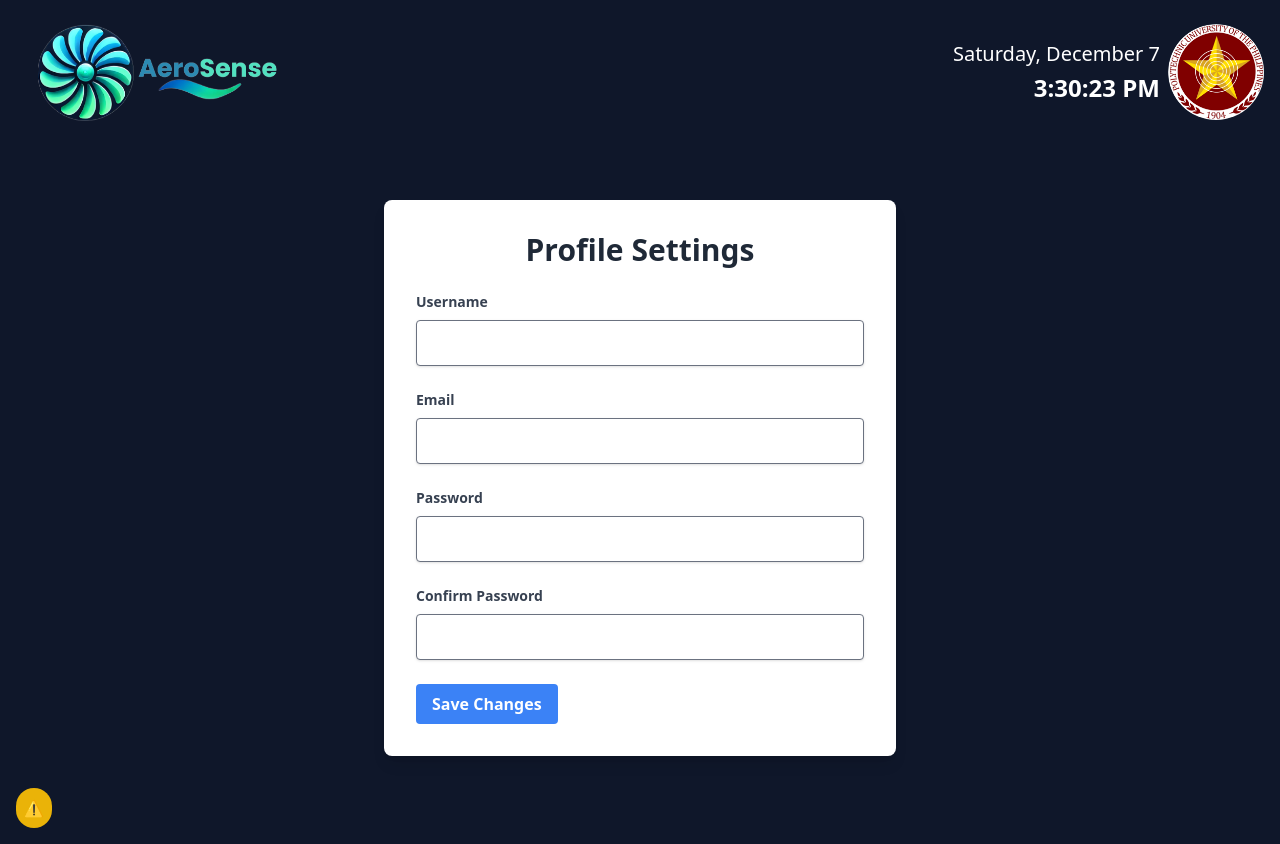
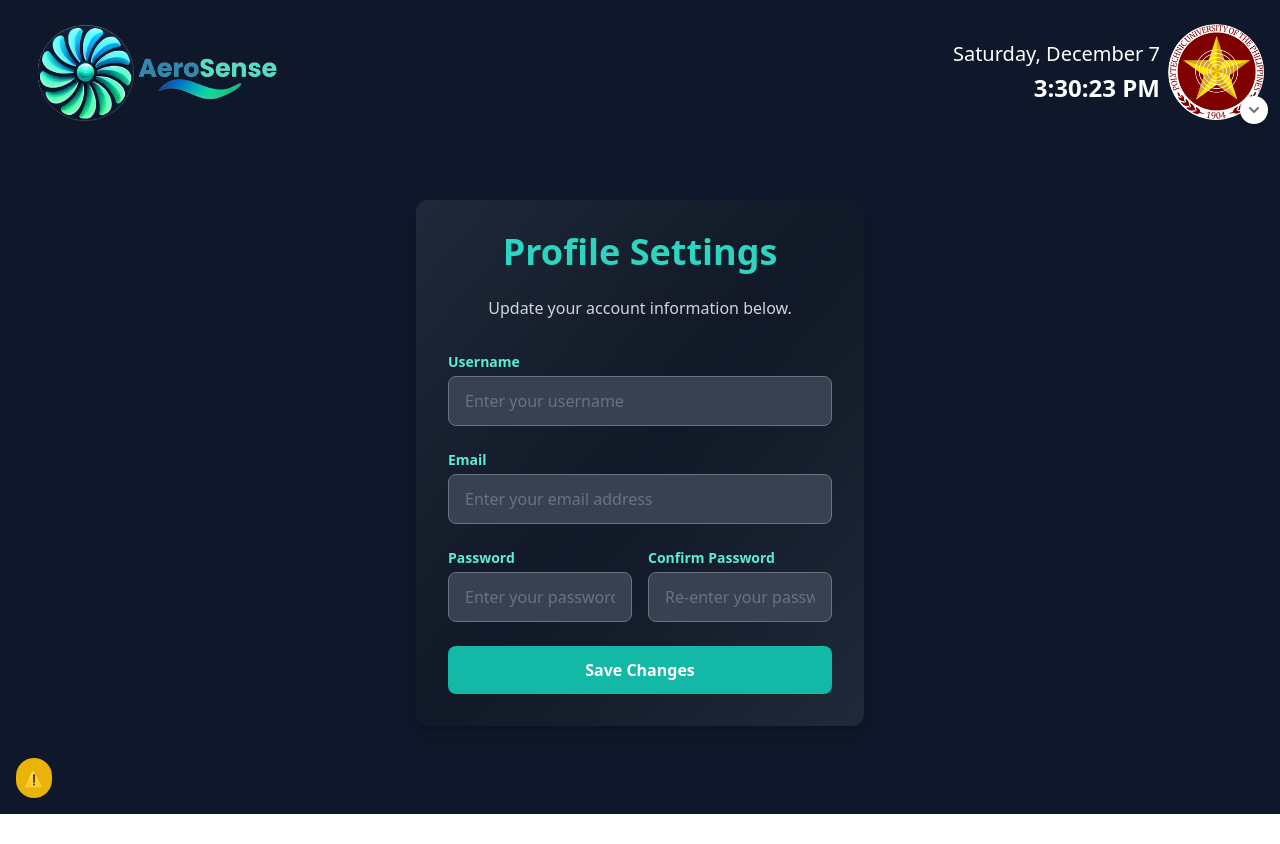
Before and after one commit to leeangelesss/smart-exhaust-fan-monitoring-app, a React (Vite) app in the folder monitoring-app/: page /profile in a window 1280 px wide. After the commit the page ends 814 px from the top, so only its background shows below. Built offline with nearby package versions, Linux system fonts and the light colour scheme.

Commit message:
feat: color of progress bat and indicator of profile settings in user profile.

```diff
--- a/monitoring-app/package.json
+++ b/monitoring-app/package.json
@@ -13,6 +13,7 @@
     "@tailwindcss/forms": "^0.5.9",
     "react": "^18.3.1",
     "react-dom": "^18.3.1",
+    "react-icons": "^5.4.0",
     "react-router-dom": "^7.0.2"
   },
   "devDependencies": {
--- a/monitoring-app/sensorsData.jsx
+++ b/monitoring-app/sensorsData.jsx
@@ -9,7 +9,7 @@ const sensors = [
     {
         label: 'Temperature',
         icon: temperature,
-        value: '35',
+        value: '20',
         unit: '°C', // Degree Celsius
         minValue: '0',
         maxValue: '100',
@@ -17,7 +17,7 @@ const sensors = [
     {
         label: 'Humidity',
         icon: humidity,
-        value: '42',
+        value: '78',
         unit: '%', // Percentage
         minValue: '0',
         maxValue: '100',
@@ -25,7 +25,7 @@ const sensors = [
     {
         label: 'Carbon Monoxide',
         icon: carbonMonoxide,
-        value: '61',
+        value: '26',
         unit: 'ppm', // Parts per million
         minValue: '0',
         maxValue: '100',
@@ -33,26 +33,26 @@ const sensors = [
     {
         label: 'Carbon Dioxide',
         icon: carbonDioxide,
-        value: '45',
+        value: '3022',
         unit: 'ppm', // Parts per million
         minValue: '0',
-        maxValue: '100',
+        maxValue: '5000',
     },
     {
         label: 'Butane',
         icon: butane,
-        value: '53',
+        value: '1350',
         unit: 'ppm', // Parts per million
         minValue: '0',
-        maxValue: '100',
+        maxValue: '5000',
     },
     {
         label: 'Propane',
         icon: propane,
-        value: '86',
+        value: '4389',
         unit: 'ppm', // Parts per million
         minValue: '0',
-        maxValue: '100',
+        maxValue: '5000',
     },
 ];
 
--- a/monitoring-app/src/components/SensorCard.jsx
+++ b/monitoring-app/src/components/SensorCard.jsx
@@ -7,7 +7,7 @@ const SensorCard = ({ label, icon, value, unit, minValue, maxValue }) => (
       <img src={icon} alt={label} className="w-6 sm:w-8 md:w-8 lg:w-10 xl:w-10 opacity-75" />
       <div className="ml-2 text-xs sm:text-sm md:text-base lg:text-lg xl:text-xl font-medium text-gray-600">{label}</div>
     </div>
-    <ProgressBar value={value} unit={unit} minValue={minValue} maxValue={maxValue} />
+    <ProgressBar label={label} value={value} unit={unit} minValue={minValue} maxValue={maxValue} />
   </div>
 );
 
--- a/monitoring-app/src/components/UserContainer.jsx
+++ b/monitoring-app/src/components/UserContainer.jsx
@@ -16,16 +16,57 @@ const UserContainer = () => {
 
   return (
     <div className="relative">
+      {/* Profile Image */}
       <div
-        className="rounded-full flex items-center justify-center w-12 h-12 sm:w-14 sm:h-14 md:w-16 md:h-16 lg:w-20 lg:h-20 xl:w-24 xl:h-24 cursor-pointer"
+        className="relative group rounded-full flex items-center justify-center w-12 h-12 sm:w-14 sm:h-14 md:w-16 md:h-16 lg:w-20 lg:h-20 xl:w-24 xl:h-24 cursor-pointer"
         onClick={toggleDropdown}
       >
-        <img src="PUPLogo.png" alt="User" className="rounded-full object-contain w-full h-full" />
+        {/* Profile Image */}
+        <img
+          src="PUPLogo.png"
+          alt="User"
+          className="rounded-full object-contain w-full h-full"
+        />
+
+        {/* Hover Effect */}
+        <div className="absolute inset-0 rounded-full bg-black bg-opacity-30 opacity-0 group-hover:opacity-100 transition-opacity flex items-center justify-center">
+          <span className="text-white text-sm font-semibold"></span>
+        </div>
+
+        {/* Dropdown Arrow Indicator */}
+        <div className="absolute -bottom-1 -right-1 bg-white rounded-full p-1 shadow-md">
+          <svg
+            xmlns="http://www.w3.org/2000/svg"
+            className={`w-5 h-5 text-gray-500 transition-transform ${
+              isOpen ? 'rotate-180' : ''
+            }`}
+            viewBox="0 0 20 20"
+            fill="currentColor"
+          >
+            <path
+              fillRule="evenodd"
+              d="M5.293 7.293a1 1 0 011.414 0L10 10.586l3.293-3.293a1 1 0 111.414 1.414l-4 4a1 1 0 01-1.414 0l-4-4a1 1 0 010-1.414z"
+              clipRule="evenodd"
+            />
+          </svg>
+        </div>
       </div>
+
+      {/* Dropdown Menu */}
       {isOpen && (
         <div className="absolute right-0 mt-2 w-48 bg-white rounded-md shadow-lg py-2 z-10">
-          <Link to="/profile" className="block px-4 py-2 text-gray-800 hover:bg-gray-200">Profile Settings</Link>
-          <a href="/logout" className="block px-4 py-2 text-gray-800 hover:bg-gray-200">Logout</a>
+          <Link
+            to="/profile"
+            className="block px-4 py-2 text-gray-800 hover:bg-gray-200"
+          >
+            Profile Settings
+          </Link>
+          <a
+            href="/logout"
+            className="block px-4 py-2 text-gray-800 hover:bg-gray-200"
+          >
+            Logout
+          </a>
         </div>
       )}
     </div>
--- a/monitoring-app/src/pages/profile.jsx
+++ b/monitoring-app/src/pages/profile.jsx
@@ -23,11 +23,19 @@ const Profile = () => {
   };
 
   return (
-    <div className="max-w-lg mx-auto mt-10 bg-white p-8 rounded-lg shadow-lg">
-      <h2 className="text-3xl font-bold mb-6 text-center text-gray-800">Profile Settings</h2>
-      <form onSubmit={handleSubmit}>
-        <div className="mb-6">
-          <label className="block text-gray-700 text-sm font-bold mb-2" htmlFor="username">
+    <div className="max-w-md mx-auto mt-10 p-8 rounded-xl shadow-lg bg-gradient-to-br from-gray-800 via-gray-900 to-gray-800 text-white">
+      <h2 className="text-4xl font-extrabold mb-6 text-center text-teal-400">
+        Profile Settings
+      </h2>
+      <p className="text-gray-300 text-center mb-8">
+        Update your account information below.
+      </p>
+      <form onSubmit={handleSubmit} className="space-y-6">
+        <div>
+          <label
+            className="block text-sm font-semibold text-teal-300 mb-1"
+            htmlFor="username"
+          >
             Username
           </label>
           <input
@@ -36,11 +44,15 @@ const Profile = () => {
             name="username"
             value={formData.username}
             onChange={handleChange}
-            className="shadow appearance-none border rounded w-full py-3 px-4 text-gray-700 leading-tight focus:outline-none focus:shadow-outline"
+            placeholder="Enter your username"
+            className="w-full py-3 px-4 rounded-lg bg-gray-700 text-gray-200 focus:ring-2 focus:ring-teal-400 focus:outline-none"
           />
         </div>
-        <div className="mb-6">
-          <label className="block text-gray-700 text-sm font-bold mb-2" htmlFor="email">
+        <div>
+          <label
+            className="block text-sm font-semibold text-teal-300 mb-1"
+            htmlFor="email"
+          >
             Email
           </label>
           <input
@@ -49,11 +61,16 @@ const Profile = () => {
             name="email"
             value={formData.email}
             onChange={handleChange}
-            className="shadow appearance-none border rounded w-full py-3 px-4 text-gray-700 leading-tight focus:outline-none focus:shadow-outline"
+            placeholder="Enter your email address"
+            className="w-full py-3 px-4 rounded-lg bg-gray-700 text-gray-200 focus:ring-2 focus:ring-teal-400 focus:outline-none"
           />
         </div>
-        <div className="mb-6">
-          <label className="block text-gray-700 text-sm font-bold mb-2" htmlFor="password">
+        <div className="grid grid-cols-1 md:grid-cols-2 gap-4">
+          <div>
+            <label
+              className="block text-sm font-semibold text-teal-300 mb-1"
+              htmlFor="password"
+            >
               Password
             </label>
             <input
@@ -62,11 +79,15 @@ const Profile = () => {
               name="password"
               value={formData.password}
               onChange={handleChange}
-            className="shadow appearance-none border rounded w-full py-3 px-4 text-gray-700 leading-tight focus:outline-none focus:shadow-outline"
+              placeholder="Enter your password"
+              className="w-full py-3 px-4 rounded-lg bg-gray-700 text-gray-200 focus:ring-2 focus:ring-teal-400 focus:outline-none"
             />
           </div>
-        <div className="mb-6">
-          <label className="block text-gray-700 text-sm font-bold mb-2" htmlFor="confirmPassword">
+          <div>
+            <label
+              className="block text-sm font-semibold text-teal-300 mb-1"
+              htmlFor="confirmPassword"
+            >
               Confirm Password
             </label>
             <input
@@ -75,17 +96,17 @@ const Profile = () => {
               name="confirmPassword"
               value={formData.confirmPassword}
               onChange={handleChange}
-            className="shadow appearance-none border rounded w-full py-3 px-4 text-gray-700 leading-tight focus:outline-none focus:shadow-outline"
+              placeholder="Re-enter your password"
+              className="w-full py-3 px-4 rounded-lg bg-gray-700 text-gray-200 focus:ring-2 focus:ring-teal-400 focus:outline-none"
             />
           </div>
-        <div className="flex items-center justify-between">
+        </div>
         <button
           type="submit"
-            className="bg-blue-500 hover:bg-blue-700 text-white font-bold py-2 px-4 rounded focus:outline-none focus:shadow-outline"
+          className="w-full py-3 rounded-lg bg-teal-500 text-white font-semibold hover:bg-teal-600 focus:ring-4 focus:ring-teal-400 focus:outline-none transition-all"
         >
           Save Changes
         </button>
-        </div>
       </form>
     </div>
   );
```
Also changed, not shown: monitoring-app/src/components/ProgressBar.jsx (+51 -4 lines), 1 other file (tests, documents, lock files or other folders). Lines whose indentation alone changed are shown as unchanged.
